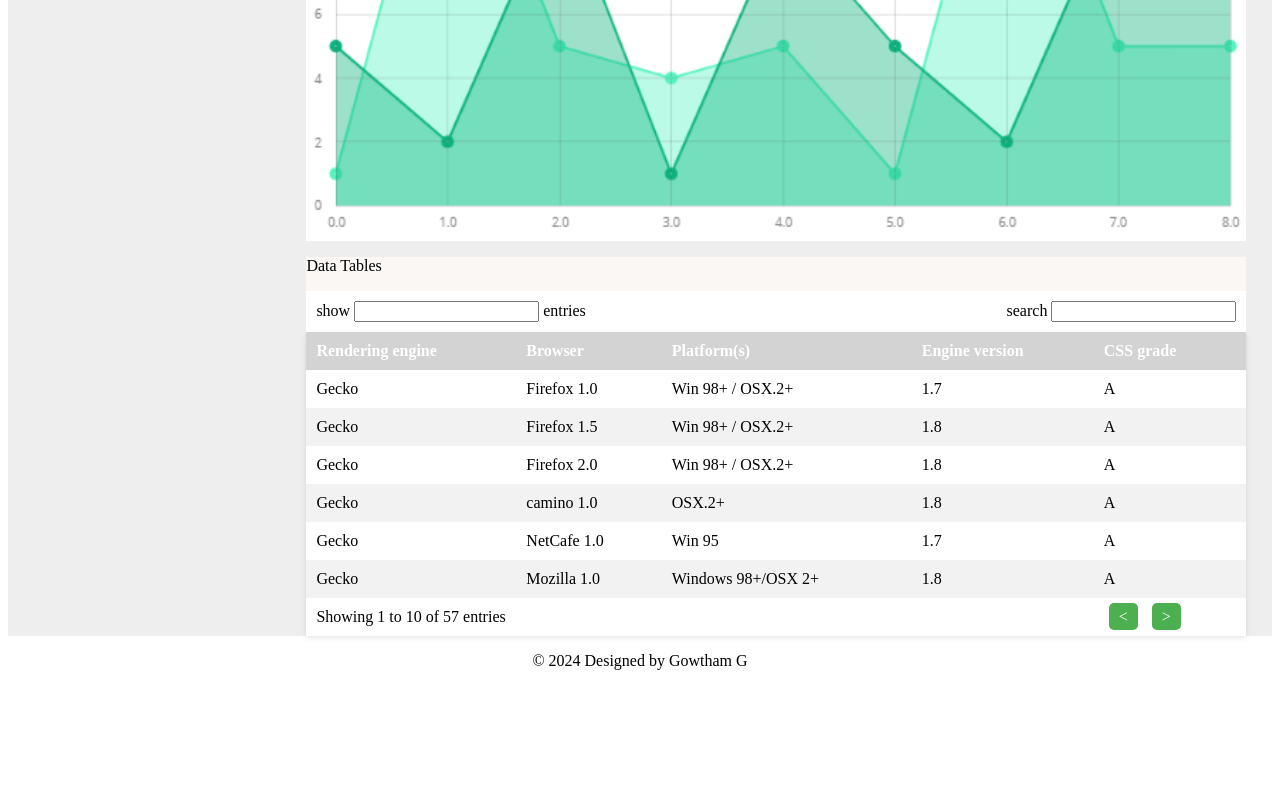
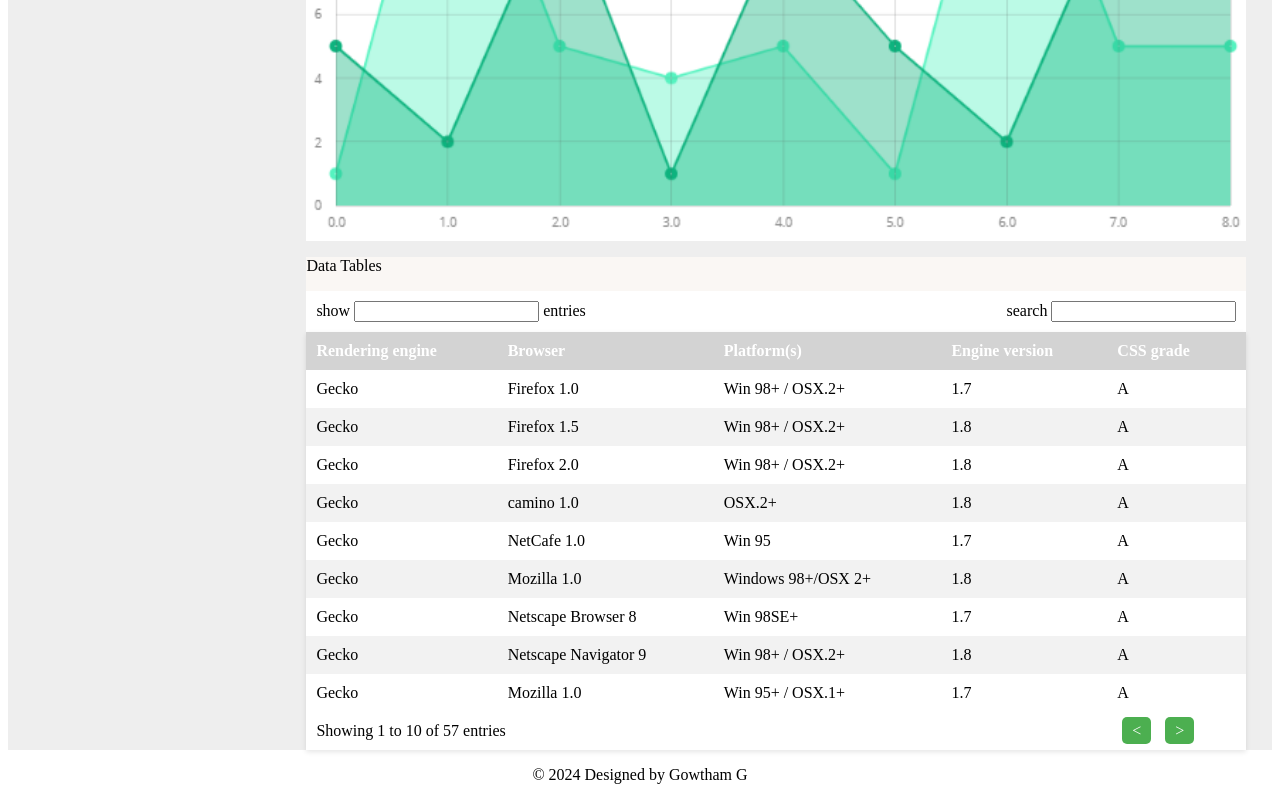
Before and after one commit to gowtham-ggg/WSA-CSS-ASSIGNMENT, a plain HTML site: page Assignment 13/index.html in a window 1280 px wide. Shown: the part 903-1703 px from the top of the page. Before the commit the page ends 1589 px from the top, so only its background shows below. Drawn offline with Linux system fonts and the light colour scheme.

Commit message:
changes made

```diff
--- a/Assignment 13/index.html
+++ b/Assignment 13/index.html
@@ -203,6 +203,27 @@
                                     <td>1.8</td>
                                     <td>A</td>
                                 </tr>
+                                <tr>
+                                    <td>Gecko</td>
+                                    <td>Netscape Browser 8</td>
+                                    <td>Win 98SE+</td>
+                                    <td>1.7</td>
+                                    <td>A</td>
+                                </tr>
+                                <tr>
+                                    <td>Gecko</td>
+                                    <td>Netscape Navigator 9</td>
+                                    <td>Win 98+ / OSX.2+</td>
+                                    <td>1.8</td>
+                                    <td>A</td>
+                                </tr>
+                                <tr>
+                                    <td>Gecko</td>
+                                    <td>Mozilla 1.0</td>
+                                    <td>Win 95+ / OSX.1+</td>
+                                    <td>1.7</td>
+                                    <td>A</td>
+                                </tr>
                             </tbody>
                             <tfoot>
                                 <tr>
```
